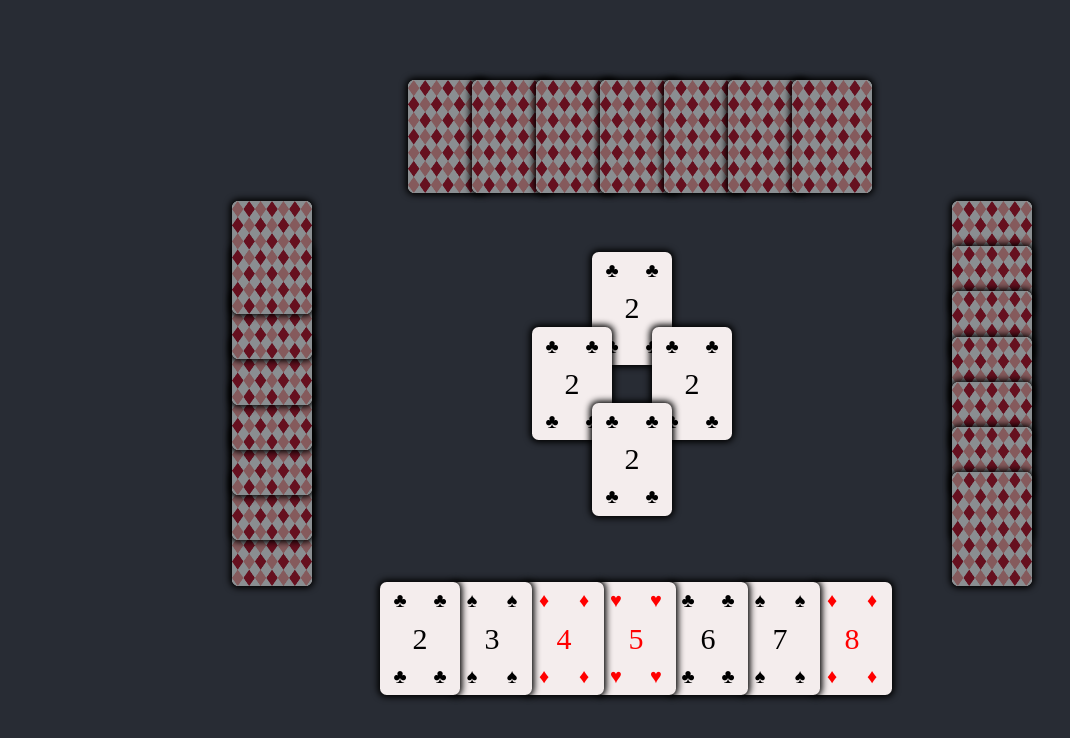
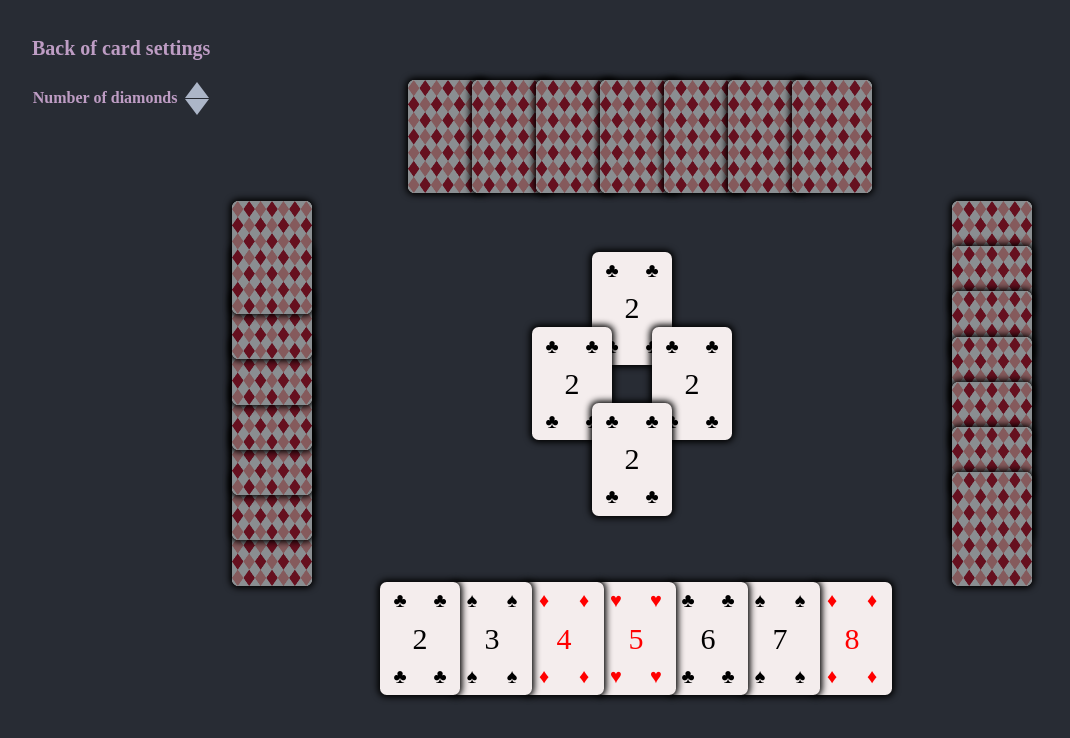
Before and after one commit to callumfairbairn/blob, a React (Create React App) app: page / in a window 1280 px wide. Shown: the top 738 px of the page, without its empty margins (8-1078 px from the left). Built offline with nearby package versions, Linux system fonts and the light colour scheme.

Commit message:
Add CardBackSettingsPicker and buttons to control number of diamonds

```diff
--- a/src/App.tsx
+++ b/src/App.tsx
@@ -1,10 +1,11 @@
-import React, { useState } from 'react'
+import React from 'react'
 import './App.scss'
 import { Hand } from './components/Hand/Hand'
 import { Suits } from './enums/suits'
 import { Pile } from './components/Pile/Pile'
 import { handTypes } from './enums/handTypes'
 import { AppContextProvider } from './AppContext/AppContext'
+import { CardBackSettingsPicker } from './components/CardBackSettingPicker/CardBackSettingsPicker'
 
 const cards = [
   { value: 2, suit: Suits.Clubs },
@@ -20,6 +21,7 @@ const App = () => {
   return (
     <AppContextProvider>
       <div className="App" data-testid="app">
+        <CardBackSettingsPicker />
         <div className="game">
           <Hand cards={cards} handType={handTypes.Back}/>
           <Hand cards={cards} handType={handTypes.Left}/>
--- a/src/AppContext/AppContext.tsx
+++ b/src/AppContext/AppContext.tsx
@@ -13,13 +13,14 @@ const defaultAppContextValue: AppContextValueType = {
 export const AppContext = createContext(defaultAppContextValue)
 
 type AppContextProviderProps = {
-  children: any
+  children: any,
+  values?: object
 }
 
-export const AppContextProvider = ({ children }: AppContextProviderProps) => {
+export const AppContextProvider = ({ children, values }: AppContextProviderProps) => {
   const [cardBackDiamondNumber, setCardBackDiamondNumber] = useState(7)
 
-  return <AppContext.Provider value={{ cardBackDiamondNumber, setCardBackDiamondNumber }}>
+  return <AppContext.Provider value={{ cardBackDiamondNumber, setCardBackDiamondNumber, ...values }}>
     {children}
   </AppContext.Provider>
 }
--- /dev/null
+++ b/src/components/CardBackSettingPicker/CardBackSettingsPicker.scss
@@ -0,0 +1,54 @@
+@import "../Card/Card";
+
+$button-bottom: $card-width * 0.2;
+//$background-colour: #36827F;
+$text-colour: #BE9DC4;
+$button-colour: #ACB6C8;
+
+.cardBackSettingsPicker {
+  color: $text-colour;
+  //background-color: $background-colour;
+  display: flex;
+  flex-direction: column;
+  justify-content: space-evenly;
+  align-items: center;
+  position: absolute;
+  width: $card-height * 2;
+  height: $card-width * 1.5;
+  top: $card-width * 0.2;
+  left: $card-width * 0.2;
+  font-size: $card-width * 0.25;
+  font-family: AppleGothic;
+  font-weight: bold;
+  border-radius: $card-width / 12;
+
+  .diamondsChanger {
+    display: flex;
+    align-items: center;
+    font-size: $card-width * 0.2;
+    //align-items: center;
+    //justify-content: center;
+    .buttonContainer {
+      margin-left: $card-width * 0.1;
+      display: flex;
+      flex-direction: column;
+      .diamondsButton {
+        width: 0;
+        height: 0;
+      }
+
+      #moreDiamondsButton {
+        border-left: $button-bottom * 0.8 solid transparent;
+        border-right: $button-bottom * 0.8 solid transparent;
+        border-bottom: $button-bottom solid $button-colour;
+        margin-bottom: 1px;
+      }
+
+      #fewerDiamondsButton {
+        border-left: $button-bottom * 0.8 solid transparent;
+        border-right: $button-bottom * 0.8 solid transparent;
+        border-top: $button-bottom solid $button-colour;
+      }
+    }
+  }
+}
--- /dev/null
+++ b/src/components/CardBackSettingPicker/CardBackSettingsPicker.tsx
@@ -0,0 +1,30 @@
+import React, { useContext } from 'react'
+import { AppContext } from '../../AppContext/AppContext'
+import './CardBackSettingsPicker.scss'
+
+export const CardBackSettingsPicker = () => {
+  const { cardBackDiamondNumber, setCardBackDiamondNumber } = useContext(AppContext)
+
+  return (
+    <div className="cardBackSettingsPicker">
+      Back of card settings
+      <div className="diamondsChanger">
+        Number of diamonds
+        <div className="buttonContainer">
+          <div
+            className="diamondsButton"
+            id="moreDiamondsButton"
+            onClick={() => setCardBackDiamondNumber(cardBackDiamondNumber + 1)}
+            data-testid="moreDiamondsButton"
+          />
+          <div
+            className="diamondsButton"
+            id="fewerDiamondsButton"
+            onClick={() => setCardBackDiamondNumber(cardBackDiamondNumber - 1)}
+            data-testid="fewerDiamondsButton"
+          />
+        </div>
+      </div>
+    </div>
+  )
+}
```
Also changed, not shown: 1 other file (tests, documents, lock files or other folders).
